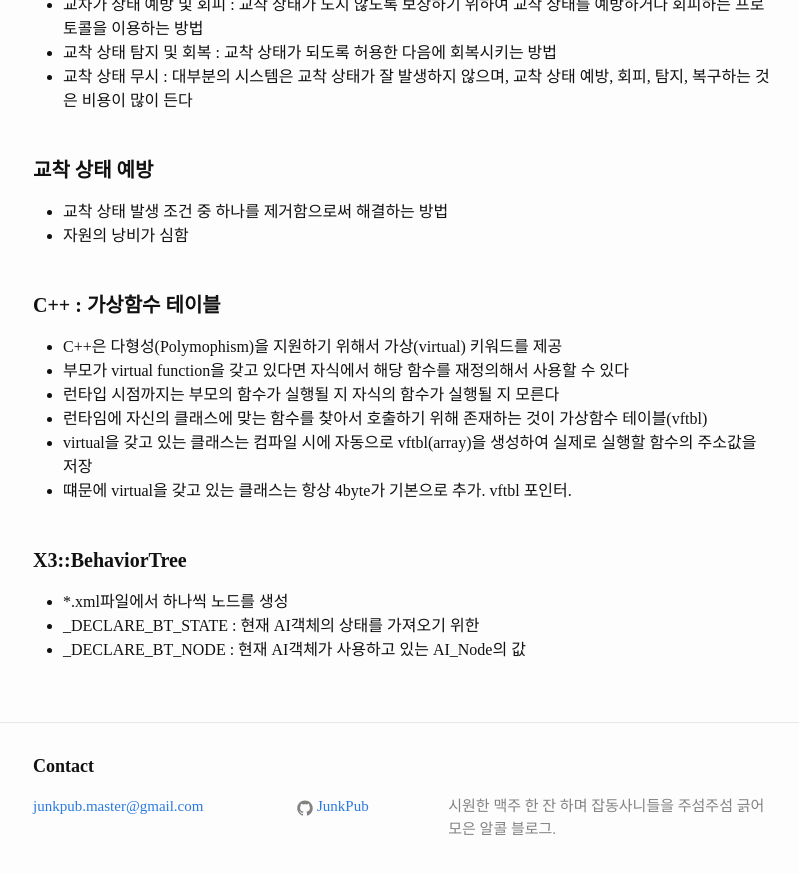
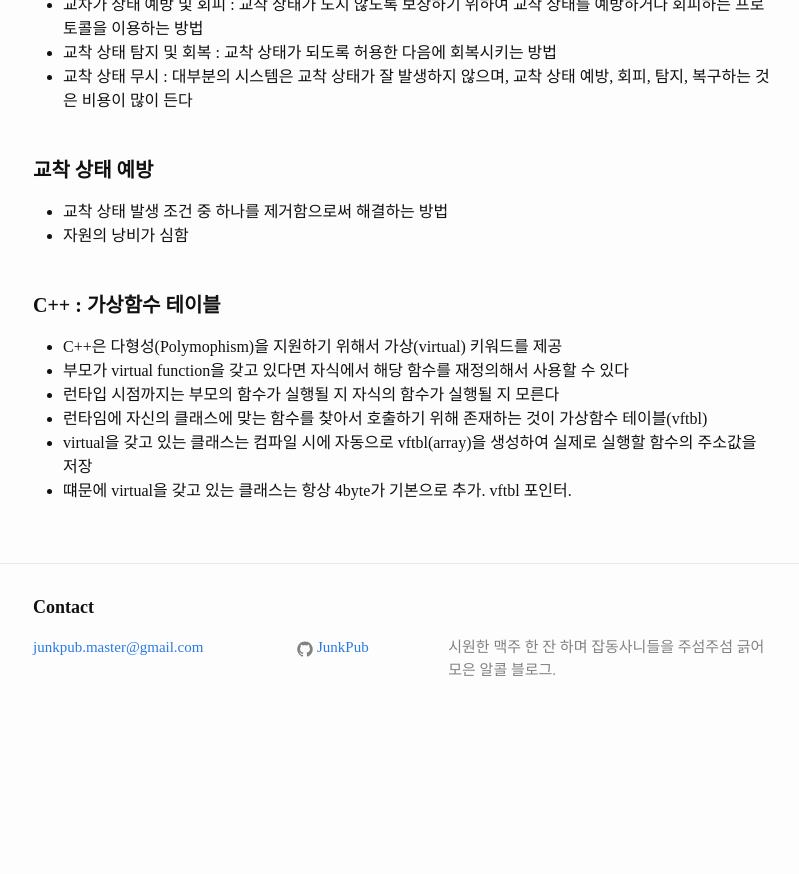
Before and after one commit to junkpub/blog, a Jekyll site: the page built from _posts/2017-07-11-interview.md, in a window 1280 px wide and 900 px high, scrolled down 6920 px. Shown: the top 874 px of the window, without its empty margins (237-1036 px from the left). Built offline with Jekyll 4.4.1, drawn with Linux system fonts in a browser that asks for light colours; some web fonts are replaced; after the commit the page ends 7661 px from its top, so only the background shows below that.

```diff
--- a/_posts/2017-07-11-interview.md
+++ b/_posts/2017-07-11-interview.md
@@ -229,9 +229,3 @@
 * 런타임에 자신의 클래스에 맞는 함수를 찾아서 호출하기 위해 존재하는 것이 가상함수 테이블(vftbl)
 * virtual을 갖고 있는 클래스는 컴파일 시에 자동으로 vftbl(array)을 생성하여 실제로 실행할 함수의 주소값을 저장
 * 떄문에 virtual을 갖고 있는 클래스는 항상 4byte가 기본으로 추가. vftbl 포인터.
-
-
-#### X3::BehaviorTree
-* *.xml파일에서 하나씩 노드를 생성
-* _DECLARE_BT_STATE : 현재 AI객체의 상태를 가져오기 위한
-* _DECLARE_BT_NODE : 현재 AI객체가 사용하고 있는 AI_Node의 값
```
Also changed, not shown: other parts of _posts/2017-07-11-interview.md (+1 -1 lines).
